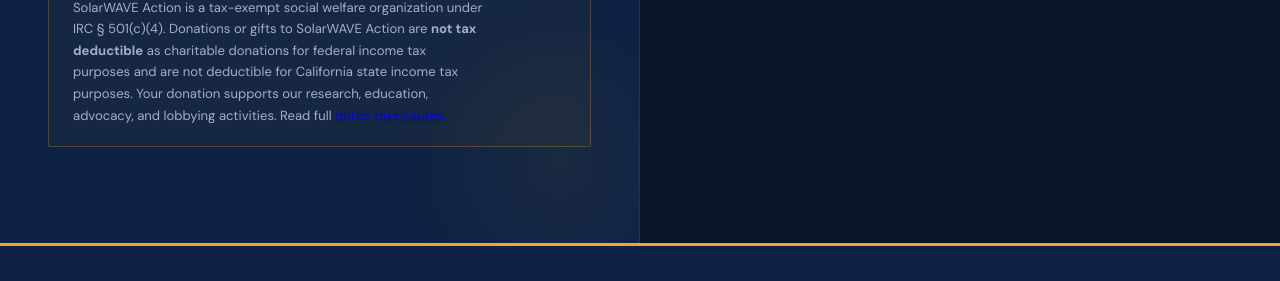
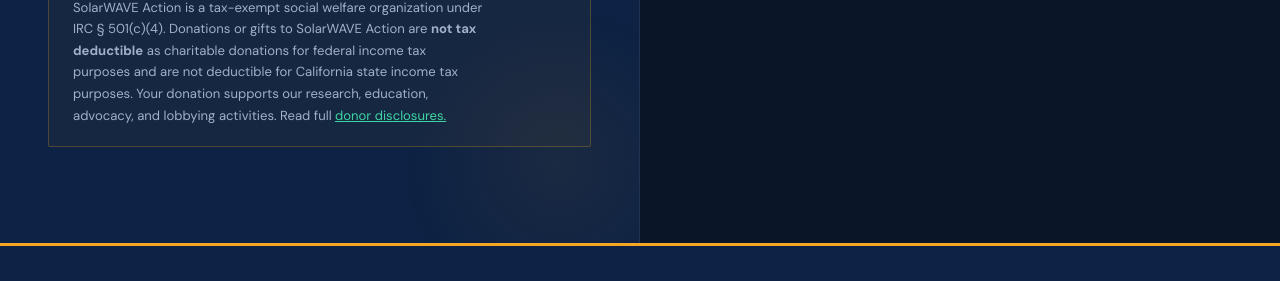
Before and after one commit to SolarWAVE-Action/solarwave-website, a Jekyll site: the page built from donate/donate.html, in a window 1280 px wide and 900 px high, scrolled down 397 px. Shown: the part 407-688 px from the top of the window. Built offline with Jekyll 4.4.1, drawn with Linux system fonts in a browser that asks for light colours.

Commit message:
made color contrast AAA compliant

```diff
--- a/donate/donate.html
+++ b/donate/donate.html
@@ -132,6 +132,8 @@
       color: var(--muted);
       margin: 0;
     }
+    .tax-note a { color: var(--accent); }
+    .tax-note a:hover { color: var(--sun); }
 
     /* ─── RIGHT PANEL (FORM) ─── */
     .right-panel {
```
